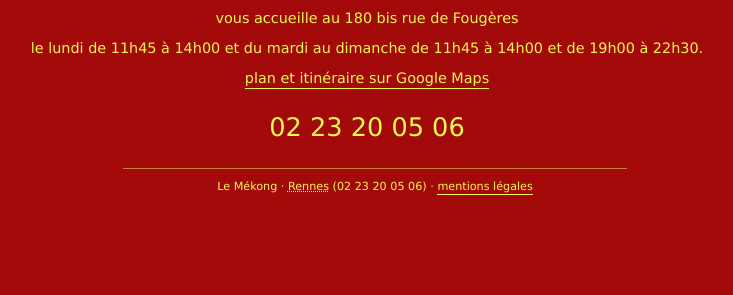
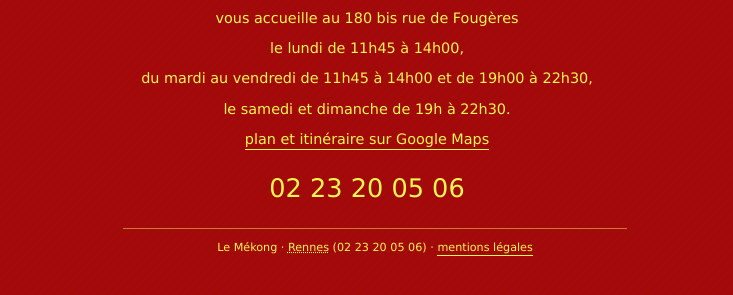
Before and after one commit to dbaty/restaurant-mekong.com, a plain HTML site: page contact.html in a window 1280 px wide. Shown: the part 465-760 px from the top of the page, without its empty margins (265-998 px from the left). Drawn offline with Linux system fonts and the light colour scheme.

Commit message:
Maxime le 20/10/2016 : Modification des horaires d'ouverture

```diff
--- a/contact.html
+++ b/contact.html
@@ -47,7 +47,9 @@
           </div>
           <div class="contactSheetInfo">
             <p>vous accueille au 180 bis rue de Fougères</p>
-			<p>le lundi de 11h45 à 14h00 et du mardi au dimanche de 11h45 à 14h00 et de 19h00 à 22h30.</p>
+			<p>le lundi de 11h45 à 14h00,</p>
+			<p>du mardi au vendredi de 11h45 à 14h00 et de 19h00 à 22h30,</p>
+			<p>le samedi et dimanche de 19h à 22h30.</p>
             <p><a href="http://maps.google.fr/maps?f=q&amp;source=s_q&amp;hl=fr&amp;geocode=&amp;q=180+bis+rue+de+Foug%C3%A8res,+Rennes&amp;aq=&amp;sll=48.124531,-1.657657&amp;sspn=0.007162,0.021007&amp;ie=UTF8&amp;hq=&amp;hnear=180+Rue+de+Foug%C3%A8res,+35700+Rennes,+Ille-et-Vilaine,+Bretagne&amp;z=16">plan et itinéraire sur Google
             Maps</a></p>
             <p class="phone">02 23 20 05 06</p>
```
Also changed, not shown: index.html (+7 -1 lines).
